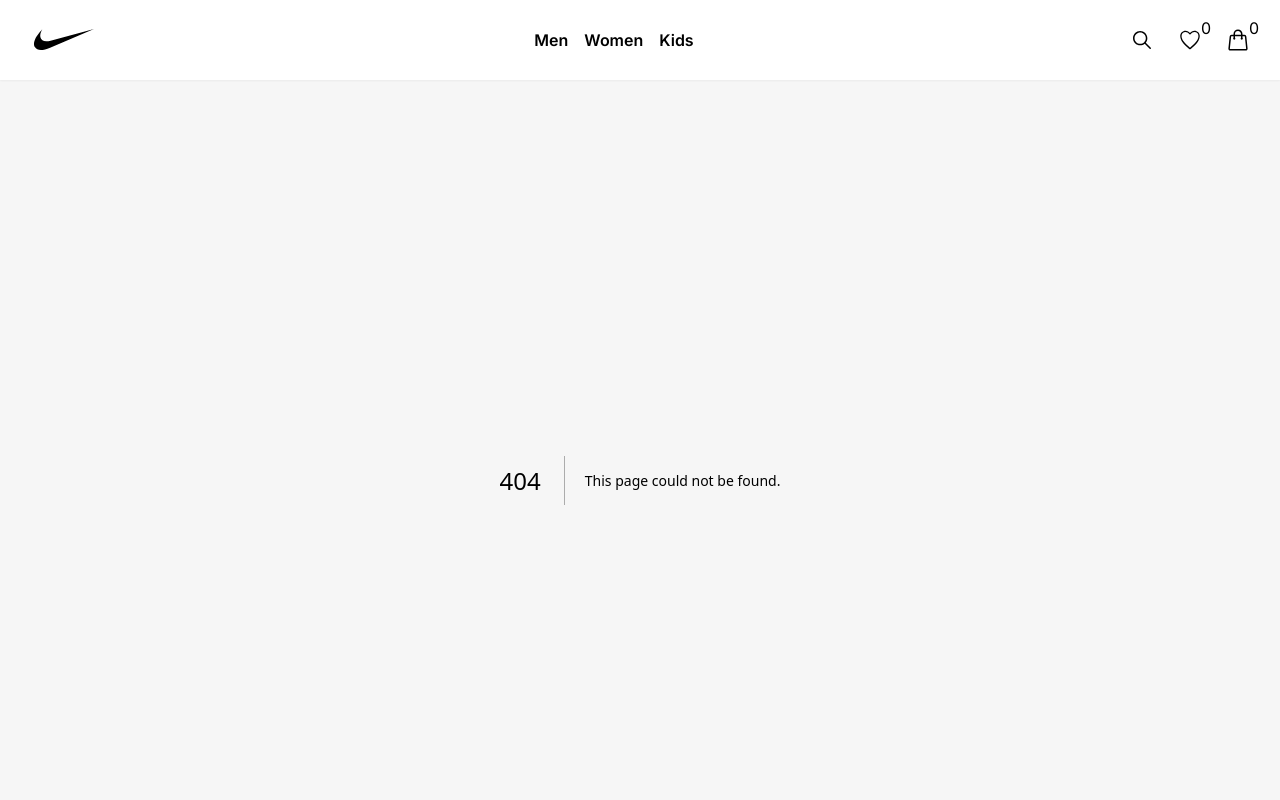
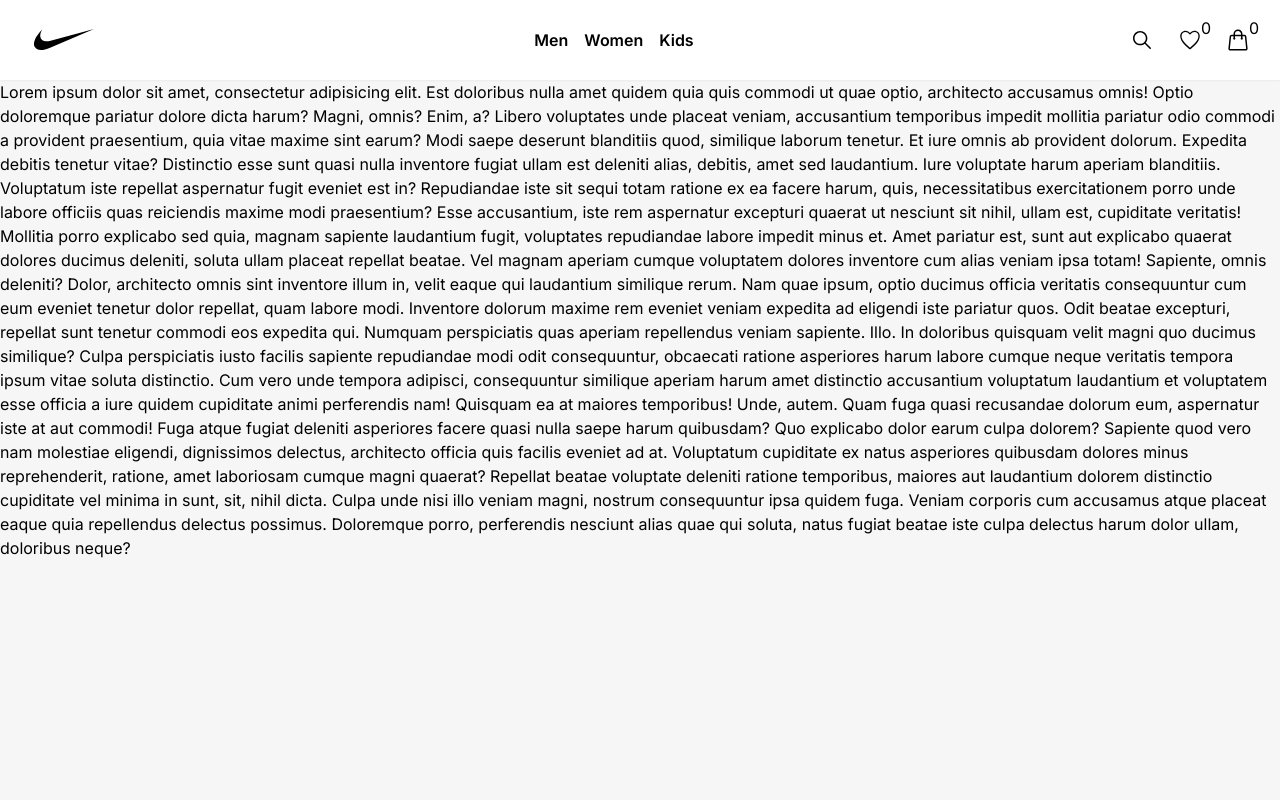
Before and after one commit to kotik322322/next-nike-v2, a Next.js app: page /search in a window 1280 px wide. Before the commit this address had no page. Shown: the top 800 px of the page. Built offline with nearby package versions, Linux system fonts and the light colour scheme.

Commit message:
created route for finding products by name

```diff
--- /dev/null
+++ b/src/app/api/products/search/[searchparams]/route.ts
@@ -0,0 +1,48 @@
+import dbConnect from "@/lib/dbConnect";
+import Item from "@/lib/models/Item";
+import { NextRequest, NextResponse } from "next/server";
+
+export async function GET(request:NextRequest, {params}: { params: {searchparams: string} }, res: NextResponse) {
+    const {searchparams} = params
+  console.log(searchparams)
+  try {
+    await dbConnect()
+
+    const products = await Item.find({title: { $regex: searchparams, $options: 'i' },})
+    return  NextResponse.json({
+      message: "OK",
+      data: products
+    }, {
+      status:200
+    }
+    )
+  } catch (error) {
+    return NextResponse.json({
+      message: "Failed to fetch data",
+      error
+    }, {
+      status: 500
+    }
+    )
+  }
+
+
+
+//   try {
+
+//     await dbConnect()
+//     // const { db } = await connectToDatabase();
+//     // Используйте $regex для поиска по title с учетом регистра (i)
+//     const results = await Item.collection('yourCollectionName').find({
+//       title: { $regex: searchQuery, $options: 'i' },
+//     }).toArray();
+
+//     res.status(200).json({ results });
+//   } catch (error) {
+//     console.error('Error during search:', error);
+//     res.status(500).json({ error: 'Internal Server Error' });
+//   }
+// } else {
+//   res.status(405).json({ error: 'Method Not Allowed' });
+// }
+}
--- /dev/null
+++ b/src/app/search/page.tsx
@@ -0,0 +1,24 @@
+import React from 'react'
+
+const page = () => {
+  return (
+    <div>
+      Lorem ipsum dolor sit amet, consectetur adipisicing elit. Est doloribus nulla amet quidem quia quis commodi ut quae optio, architecto accusamus omnis! Optio doloremque pariatur dolore dicta harum? Magni, omnis?
+      Enim, a? Libero voluptates unde placeat veniam, accusantium temporibus impedit mollitia pariatur odio commodi a provident praesentium, quia vitae maxime sint earum? Modi saepe deserunt blanditiis quod, similique laborum tenetur.
+      Et iure omnis ab provident dolorum. Expedita debitis tenetur vitae? Distinctio esse sunt quasi nulla inventore fugiat ullam est deleniti alias, debitis, amet sed laudantium. Iure voluptate harum aperiam blanditiis.
+      Voluptatum iste repellat aspernatur fugit eveniet est in? Repudiandae iste sit sequi totam ratione ex ea facere harum, quis, necessitatibus exercitationem porro unde labore officiis quas reiciendis maxime modi praesentium?
+      Esse accusantium, iste rem aspernatur excepturi quaerat ut nesciunt sit nihil, ullam est, cupiditate veritatis! Mollitia porro explicabo sed quia, magnam sapiente laudantium fugit, voluptates repudiandae labore impedit minus et.
+      Amet pariatur est, sunt aut explicabo quaerat dolores ducimus deleniti, soluta ullam placeat repellat beatae. Vel magnam aperiam cumque voluptatem dolores inventore cum alias veniam ipsa totam! Sapiente, omnis deleniti?
+      Dolor, architecto omnis sint inventore illum in, velit eaque qui laudantium similique rerum. Nam quae ipsum, optio ducimus officia veritatis consequuntur cum eum eveniet tenetur dolor repellat, quam labore modi.
+      Inventore dolorum maxime rem eveniet veniam expedita ad eligendi iste pariatur quos. Odit beatae excepturi, repellat sunt tenetur commodi eos expedita qui. Numquam perspiciatis quas aperiam repellendus veniam sapiente. Illo.
+      In doloribus quisquam velit magni quo ducimus similique? Culpa perspiciatis iusto facilis sapiente repudiandae modi odit consequuntur, obcaecati ratione asperiores harum labore cumque neque veritatis tempora ipsum vitae soluta distinctio.
+      Cum vero unde tempora adipisci, consequuntur similique aperiam harum amet distinctio accusantium voluptatum laudantium et voluptatem esse officia a iure quidem cupiditate animi perferendis nam! Quisquam ea at maiores temporibus!
+      Unde, autem. Quam fuga quasi recusandae dolorum eum, aspernatur iste at aut commodi! Fuga atque fugiat deleniti asperiores facere quasi nulla saepe harum quibusdam? Quo explicabo dolor earum culpa dolorem?
+      Sapiente quod vero nam molestiae eligendi, dignissimos delectus, architecto officia quis facilis eveniet ad at. Voluptatum cupiditate ex natus asperiores quibusdam dolores minus reprehenderit, ratione, amet laboriosam cumque magni quaerat?
+      Repellat beatae voluptate deleniti ratione temporibus, maiores aut laudantium dolorem distinctio cupiditate vel minima in sunt, sit, nihil dicta. Culpa unde nisi illo veniam magni, nostrum consequuntur ipsa quidem fuga.
+      Veniam corporis cum accusamus atque placeat eaque quia repellendus delectus possimus. Doloremque porro, perferendis nesciunt alias quae qui soluta, natus fugiat beatae iste culpa delectus harum dolor ullam, doloribus neque?
+    </div>
+  )
+}
+
+export default page
```
Also changed, not shown: src/app/products/[category]/page.tsx (+3 -4 lines).
